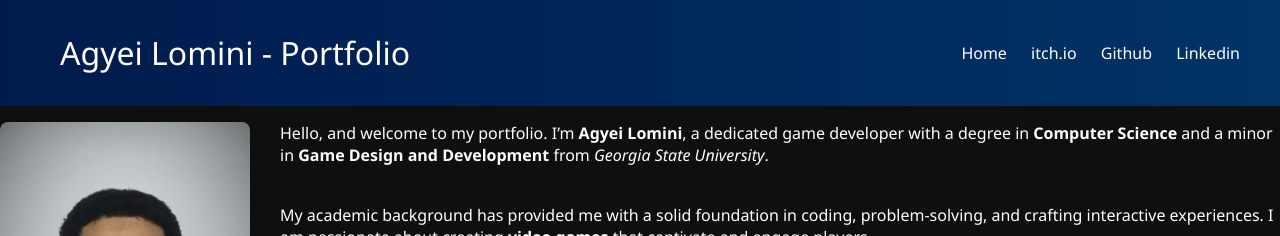
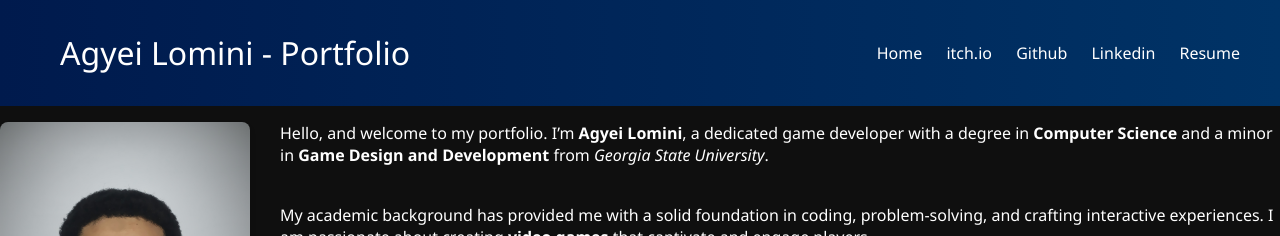
Before and after one commit to Zeroscapez/Zeroscapez.github.io, a Jekyll site: the page built from about.md, in a window 1280 px wide. Shown: the top 236 px of the page. Built offline with Jekyll 4.4.1, drawn with Linux system fonts in a browser that asks for light colours.

Commit message:
added link to current resume

```diff
--- a/_includes/header.html
+++ b/_includes/header.html
@@ -5,5 +5,6 @@
         <a href="https://crestoriashiro.itch.io/" target="_blank">itch.io</a>
         <a href="https://github.com/Zeroscapez" target="_blank">Github</a>
         <a href="https://linkedin.com/in/agyeilomini" target="_blank">Linkedin</a>
+        <a href="/files/Game Dev_AgyeiLomini.pdf" target="_blank">Resume</a>
     </nav>
 </header>
```
